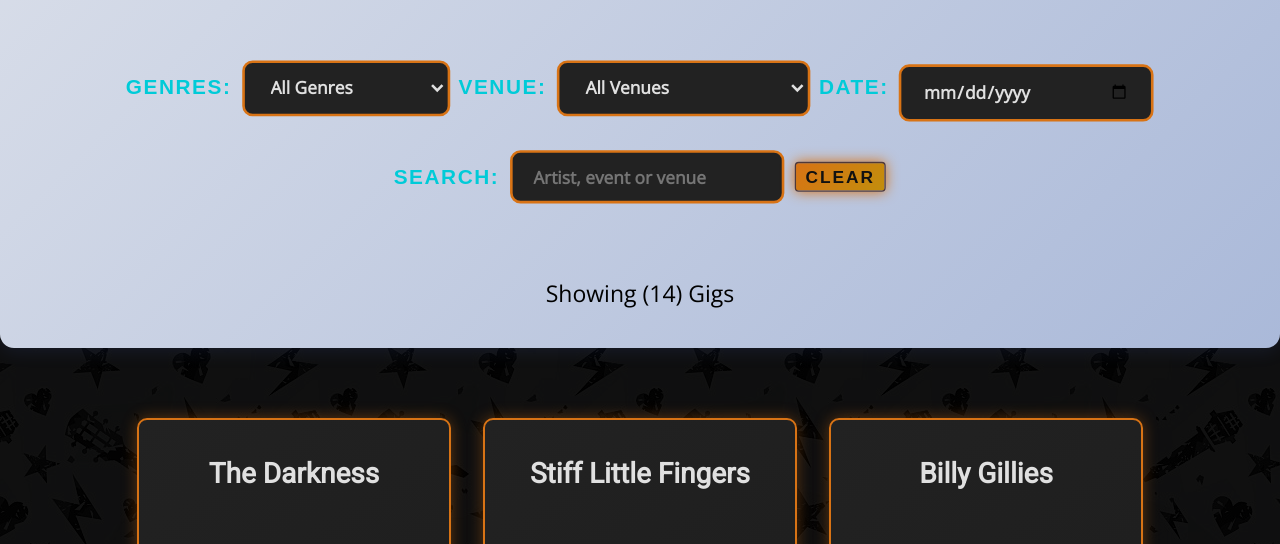
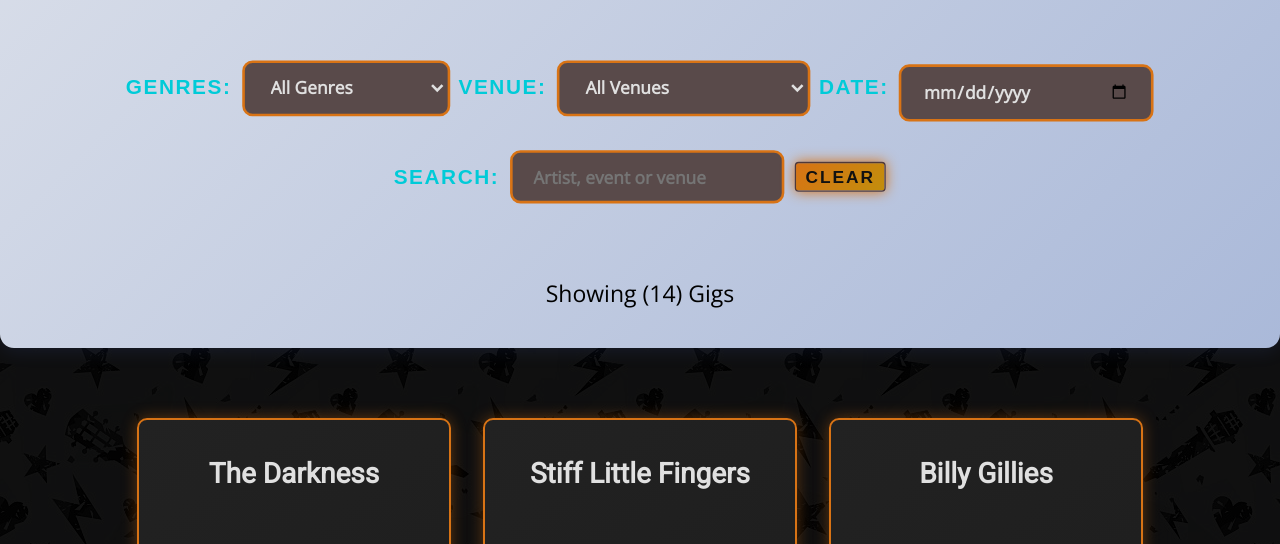
Before and after one commit to letjonnyloop/cw2, a website: page public/html/upcoming.html in a window 1280 px wide. Shown: the part 248-792 px from the top of the page. Drawn offline with nearby package versions, Linux system fonts and the light colour scheme.

Commit message:
Update upcoming.css

```diff
--- a/public/css/upcoming.css
+++ b/public/css/upcoming.css
@@ -262,7 +262,7 @@
   padding: 0.6rem 1rem;
   border-radius: 8px;
   border: 2px solid var(--gold);
-  background-color: var(--card-bg-start);
+  background-color: #594a4a;
   color: var(--text-light);
   font-weight: 600;
   font-family: 'Open Sans', sans-serif;
```
